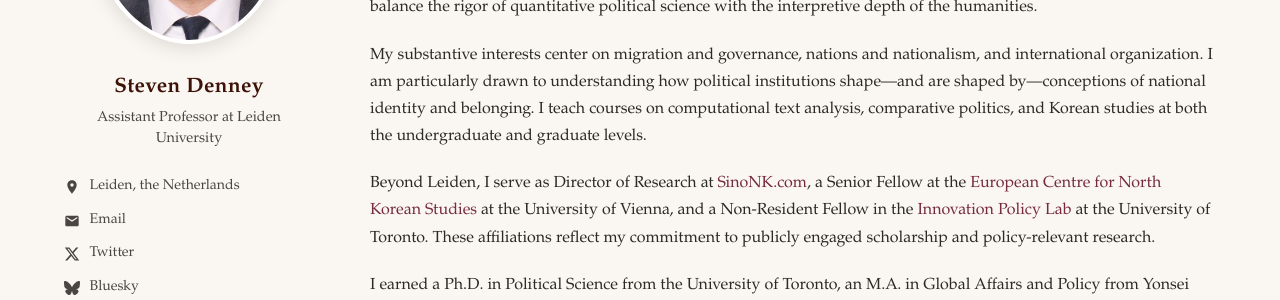
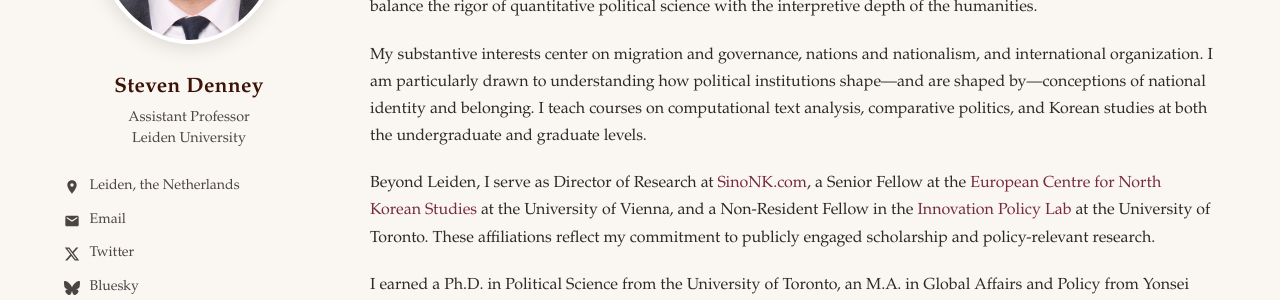
Before and after one commit to scdenney/scdenney.github.io, a Jekyll site: the page built from index.md, in a window 1280 px wide. Shown: the part 320-620 px from the top of the page. Built offline with Jekyll 4.4.1, drawn with Linux system fonts in a browser that asks for light colours.

Commit message:
Update author title to display on two lines

```diff
--- a/_includes/sidebar.html
+++ b/_includes/sidebar.html
@@ -2,7 +2,7 @@
   <div class="author-profile">
     <img src="{{ '/assets/images/headshot.png' | relative_url }}" alt="Steven Denney" class="author__avatar">
     <h2 class="author__name">Steven Denney</h2>
-    <p class="author__title">Assistant Professor at Leiden University</p>
+    <p class="author__title">Assistant Professor<br>Leiden University</p>
 
     <ul class="author__urls">
       <li>
```
